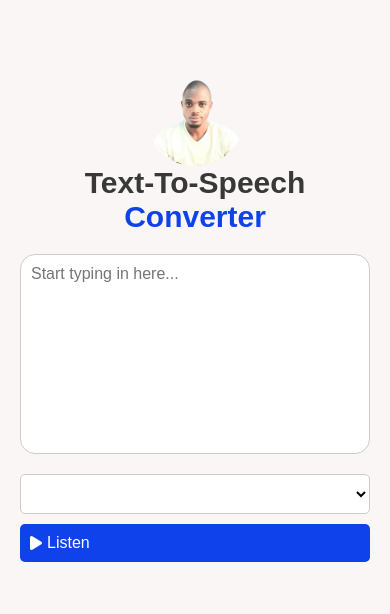
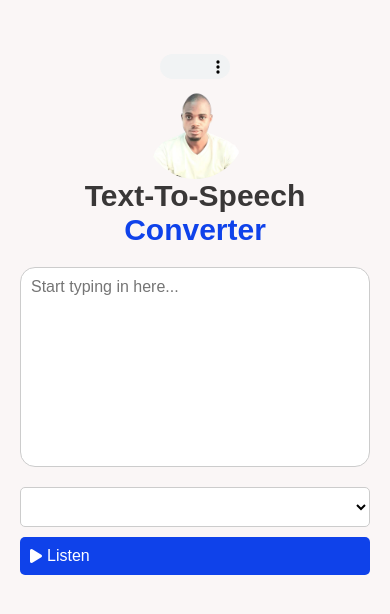
Before and after one commit to Mayweather01/text_to_speech, a plain HTML site: page index.html in a window 390 px wide. Shown: the part 108-722 px from the top of the page. Drawn offline with Linux system fonts and the light colour scheme.

Commit message:
Text to speech

```diff
--- a/index.html
+++ b/index.html
@@ -12,10 +12,16 @@
   </head>
   <body>
     <div class="hero">
-        <img src="images/profile-removebg-preview.png" alt="">
+      <audio
+        src="images/Shallipopi-Obapluto-(TrendyBeatz.com).mp3"
+        controls loop
+      ></audio>
+      <img src="images/profile-removebg-preview.png" alt="" />
       <h1>Text-To-Speech <span>Converter</span></h1>
-      <textarea placeholder="Start typing in here...
-      "></textarea>
+      <textarea
+        placeholder="Start typing in here...
+      "
+      ></textarea>
       <div class="row">
         <select translate="yes"></select>
         <button>
--- a/styles.css
+++ b/styles.css
@@ -114,6 +114,10 @@ button {
         border-radius: 50%;
     }
 
+    audio {
+        width: 70px;
+        height: 25px;
+    }
     textarea {
         width: 100%; /* Made the textarea full width on smaller screens */
         height: 200px; /* Reduced height for smaller screens */
```
Also changed, not shown: 1 other file.
